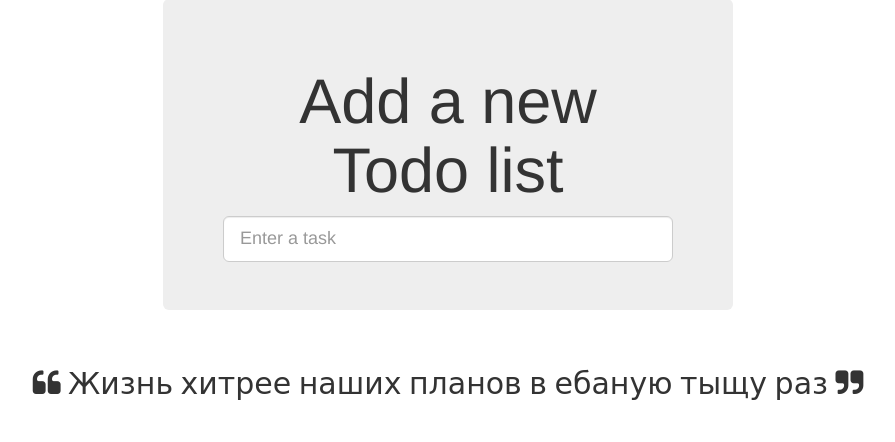
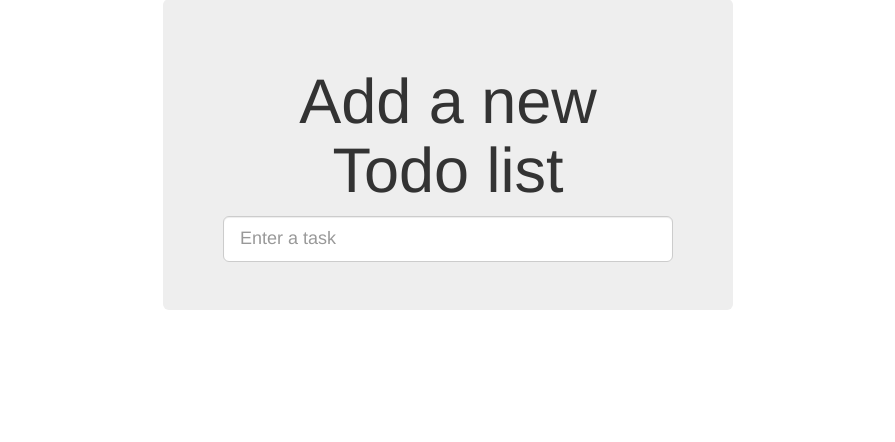
Before and after one commit to festeh/mytodolist, a Django app: page / in a window 1280 px wide. Shown: the part 73-515 px from the top of the page, without its empty margins (192-1087 px from the left). Run offline with Django 3.2, Linux system fonts and the light colour scheme; some libraries are stand-ins or nearby versions.

Commit message:
remove inspiring quote

```diff
--- a/lists/templates/base.html
+++ b/lists/templates/base.html
@@ -74,16 +74,6 @@
         </div>
     </div>
 
-    <div class="row">
-
-        <blockquote>
-            <div class="text-center">
-                Жизнь хитрее наших планов в ебаную тыщу раз
-            </div>
-
-        </blockquote>
-
-    </div>
 </div>
 
 <script src="/static/jquery-3.5.0.min.js"></script>
```
